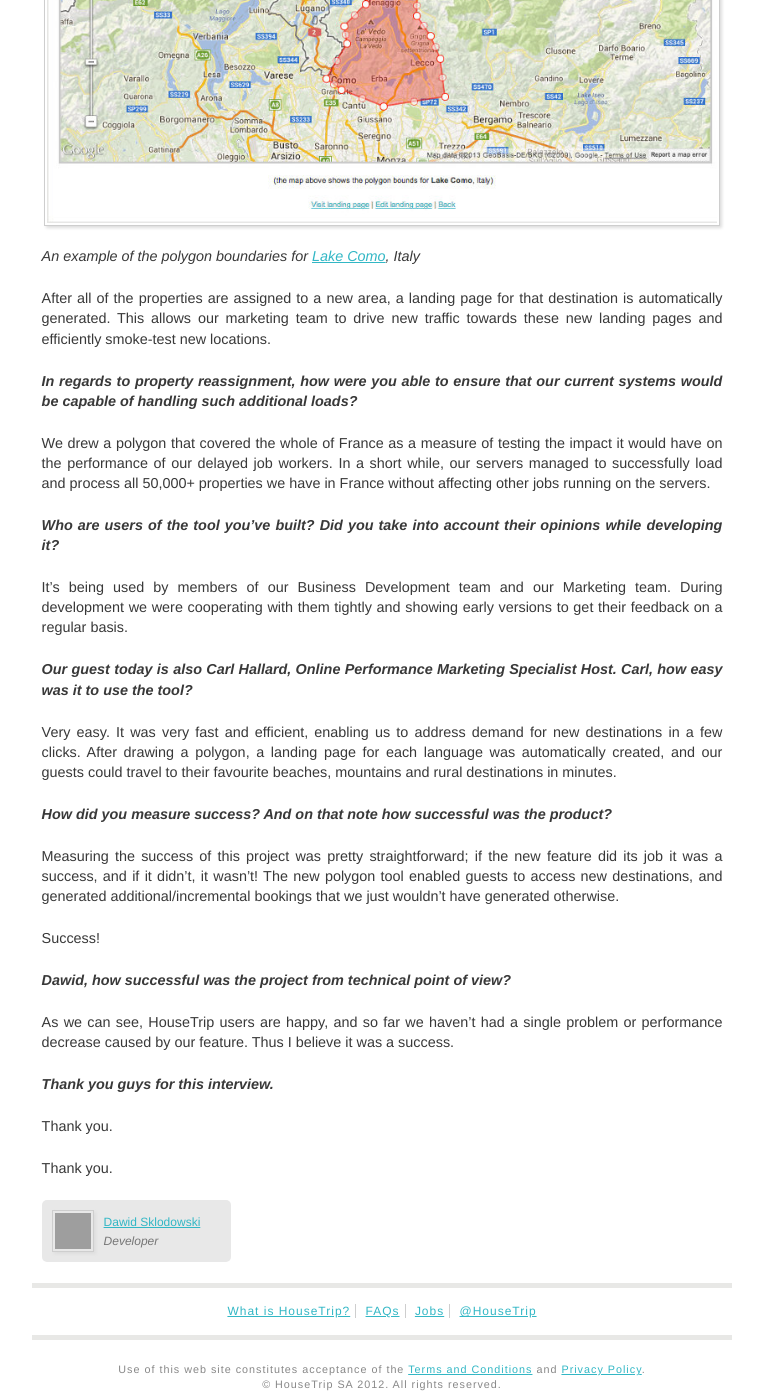
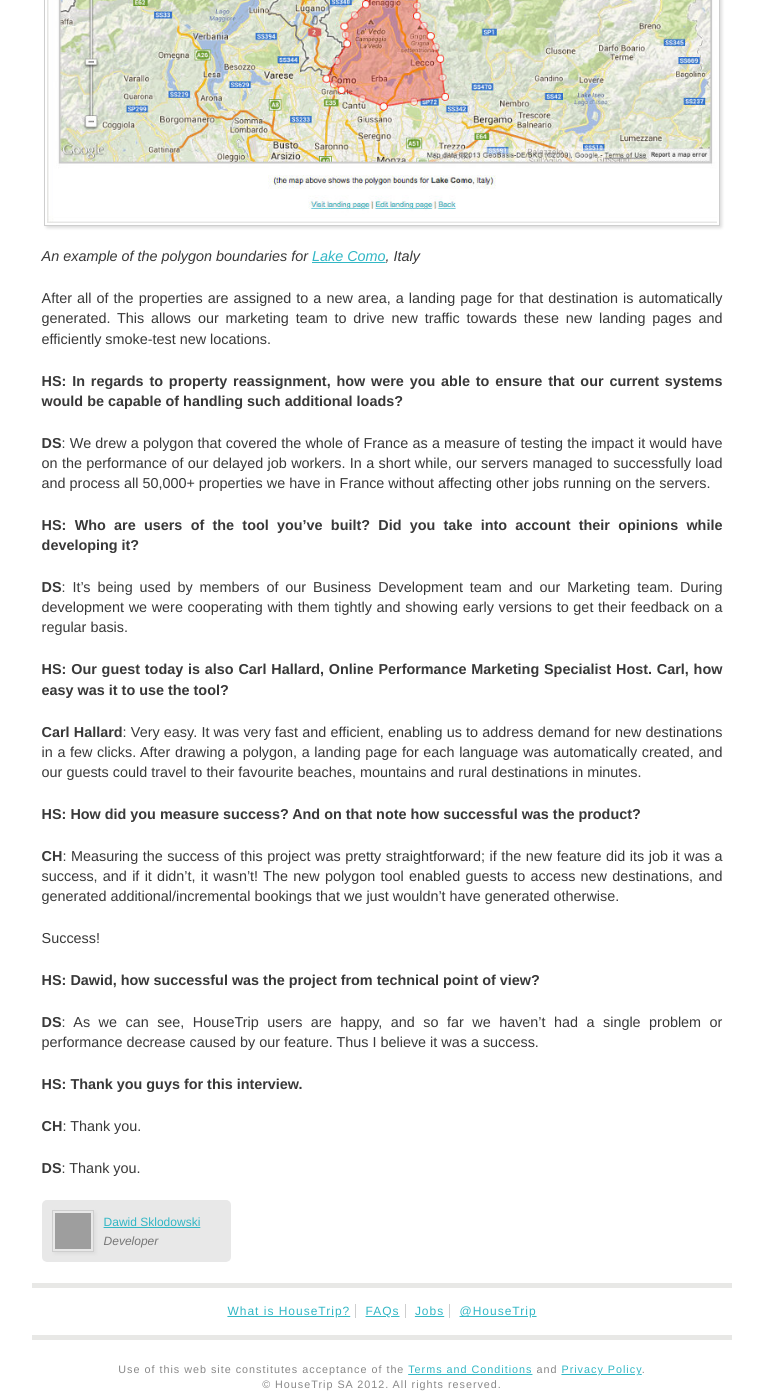
Before and after one commit to HouseTrip/housetrip.github.com, a Jekyll site: the page built from _posts/2013-10-01-polygon-tools.md, in a window 1280 px wide and 1400 px high, scrolled down 1355 px. Shown: the whole window, without its empty margins (258-1021 px from the left). Built offline with Jekyll 4.4.1, drawn with Linux system fonts in a browser that asks for light colours; some of the changed text lies outside the part shown; grey boxes are pictures that could not be loaded.

```diff
--- a/_posts/2013-10-01-polygon-tools.md
+++ b/_posts/2013-10-01-polygon-tools.md
@@ -19,21 +19,21 @@ summary:  |
 
   Interviewer: **Salim Halid**, interviewees: **Dawid Sklodowski**, **Carl Hallard**
 
-___Hi Dawid, introduce yourself to our readers.___
+___Salim Halid: Hi Dawid, introduce yourself to our readers.___
 
-Hey, I'm Dawid Sklodowski. I work at HouseTrip as Developer.
+**Dawid Sklodowski**: Hey, I'm Dawid Sklodowski. I work at HouseTrip as Developer.
 
-___Recently your team developed a tool that allows us at HouseTrip to enhance our
+__SH: Recently your team developed a tool that allows us at HouseTrip to enhance our
 geographical database with new areas. It’s a very interesting concept, so what made
-you choose this project?___
+you choose this project?__
 
-It seemed like a really interesting and challenging project; one that allowed us to
+**DS**: It seemed like a really interesting and challenging project; one that allowed us to
 play a little more with Google Maps, draw with Javascript, utilise geometry algorithms
 as well as the scaling of backend asynchronous processing.
 
-___What was the initial problem that needed to be solved?___
+__SH: What was the initial problem that needed to be solved?__
 
-Our different studies have highlighted how rural destinations are massively attractive
+**DS**: Our different studies have highlighted how rural destinations are massively attractive
 to our travellers - there are plenty of people within our target remit who are interested
 in going on rural holidays or coastline holidays, not just big cities. HouseTrip offers
 them the chance to do this, as such remote places don't usually have many hotels.
@@ -44,15 +44,15 @@ which are often not even mentioned on maps or in official administrative structu
 To allow our guests to search for informal destinations, we needed to first input them
 in to our database.
 
-___How did you solve the problem? Not even having the regions marked out on a map is a
-pretty serious roadblock.___
+__HS: How did you solve the problem? Not even having the regions marked out on a map is a
+pretty serious roadblock.__
 
-Exactly, so to be able to add those entities to our geo structure we needed a tool that
+**DS**: Exactly, so to be able to add those entities to our geo structure we needed a tool that
 allowed us to draw an area on the map and then save it as a new destination.
 
-___And what tool did you use to implement drawing areas on the map?___
+__HS: And what tool did you use to implement drawing areas on the map?__
 
-We used the [Google Maps JavaScript API](http://developers.google.com/maps/documentation/javascript/)
+**DS**: We used the [Google Maps JavaScript API](http://developers.google.com/maps/documentation/javascript/)
 which allowed us to draw and edit polygons on the map. When the polygon is saved,
 our backend asynchronous processes examine the polygons and generate a list of every
 HouseTrip properties contained within that area. The algorithm first looks for all of
@@ -66,48 +66,48 @@ After all of the properties are assigned to a new area, a landing page for that
 destination is automatically generated. This allows our marketing team to drive
 new traffic towards these new landing pages and efficiently smoke-test new locations.
 
-___In regards to property reassignment, how were you able to ensure that our current systems would be capable of handling such additional loads?___
+__HS: In regards to property reassignment, how were you able to ensure that our current systems would be capable of handling such additional loads?__
 
-We drew a polygon that covered the whole of France as a measure of testing the impact
+**DS**: We drew a polygon that covered the whole of France as a measure of testing the impact
 it would have on the performance of our delayed job workers. In a short while,
 our servers managed to successfully load and process all 50,000+ properties we have
 in France without affecting other jobs running on the servers.
 
-___Who are users of the tool you've built? Did you take into account their opinions
-while developing it?___
+__HS: Who are users of the tool you've built? Did you take into account their opinions
+while developing it?__
 
-It’s being used by members of our Business Development team and our Marketing team.
+**DS**: It’s being used by members of our Business Development team and our Marketing team.
 During development we were cooperating with them tightly and showing early versions
 to get their feedback on a regular basis.
 
-___Our guest today is also Carl Hallard, Online Performance Marketing Specialist
-Host. Carl, how easy was it to use the tool?___
+__HS: Our guest today is also Carl Hallard, Online Performance Marketing Specialist
+Host. Carl, how easy was it to use the tool?__
 
-Very easy. It was very fast and efficient, enabling us to address demand for new
+**Carl Hallard**: Very easy. It was very fast and efficient, enabling us to address demand for new
 destinations in a few clicks. After drawing a polygon, a landing page for each
 language was automatically created, and our guests could travel to their favourite
 beaches, mountains and rural destinations in minutes.
 
-___How did you measure success? And on that note how successful was the product?___
+__HS: How did you measure success? And on that note how successful was the product?__
 
-Measuring the success of this project was pretty straightforward; if the new
+**CH**: Measuring the success of this project was pretty straightforward; if the new
 feature did its job it was a success, and if it didn’t, it wasn’t! The new polygon
 tool enabled guests to access new destinations, and generated additional/incremental
 bookings that we just wouldn't have generated otherwise.
 
 Success!
 
-___Dawid, how successful was the project from technical point of view?___
+__HS: Dawid, how successful was the project from technical point of view?__
 
-As we can see, HouseTrip users are happy, and so far we haven’t had a single
+**DS**: As we can see, HouseTrip users are happy, and so far we haven’t had a single
 problem or performance decrease caused by our feature. Thus I believe it
 was a success.
 
-___Thank you guys for this interview.___
+__HS: Thank you guys for this interview.__
 
-Thank you.
+**CH**: Thank you.
 
-Thank you.
+**DS**: Thank you.
 
 <style type="text/css">
   .center-image {
```
